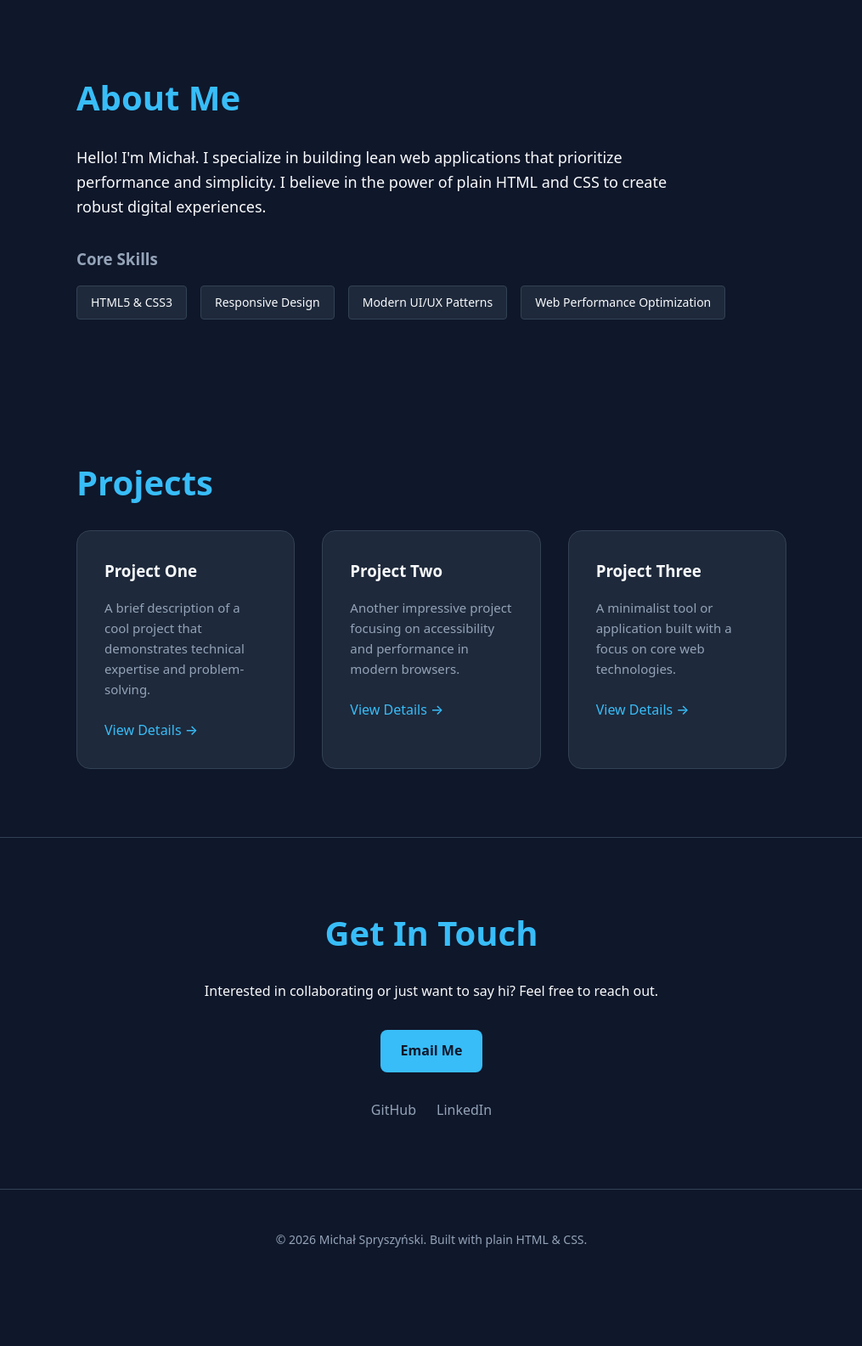
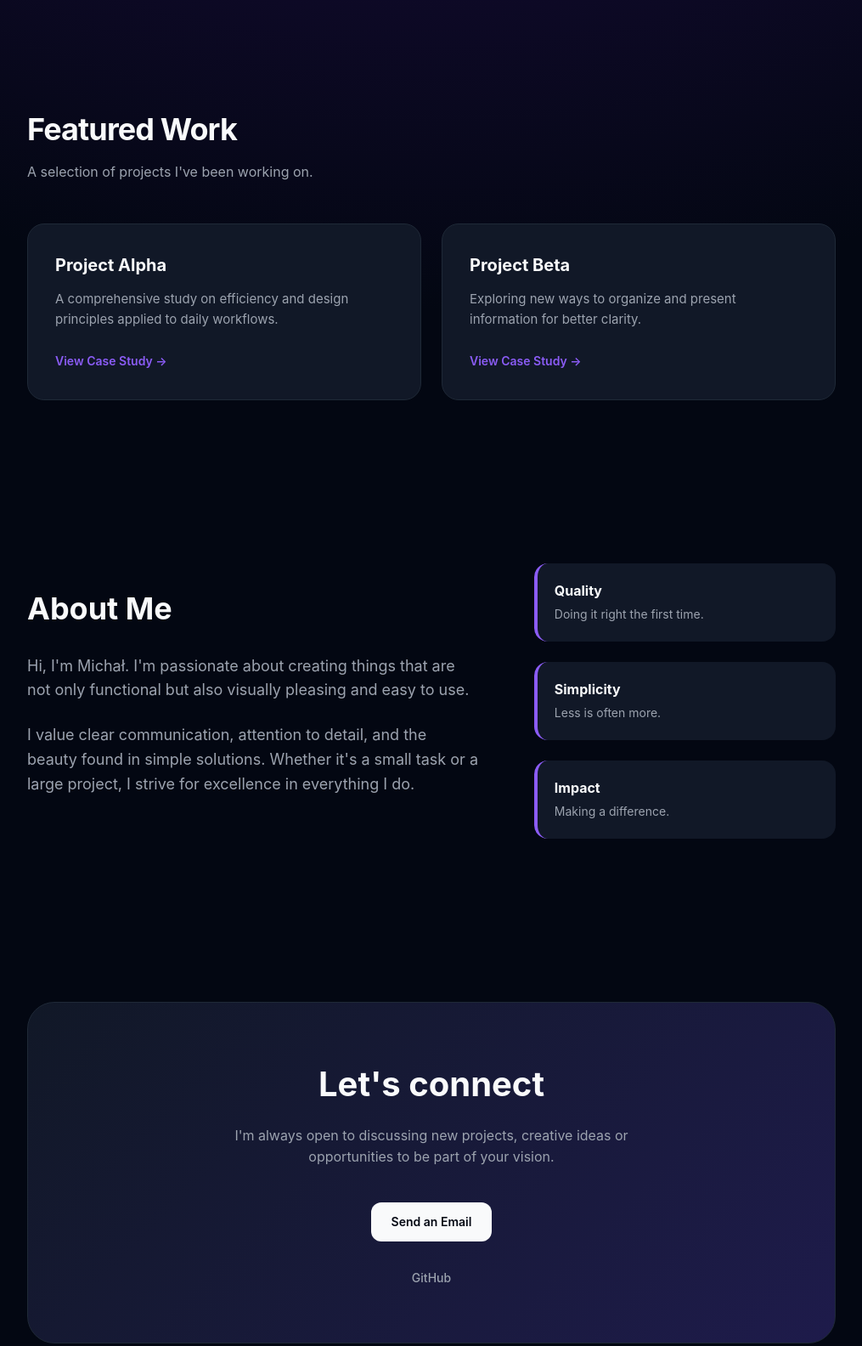
Before and after one commit to michal-spryszynski/website, a plain HTML site: page index.html in a window 1280 px wide. Shown: the part 665-2249 px from the top of the page at 85% size, without its empty margins (132-1147 px from the left). Before the commit the page ends 2184 px from the top, so only its background shows below. Drawn offline with Linux system fonts and the light colour scheme.

Commit message:
website_update

```diff
--- a/index.html
+++ b/index.html
@@ -9,11 +9,11 @@
 <body>
     <header>
         <div class="container">
-            <h1>Michał Spryszyński</h1>
+            <div class="logo">Michał Spryszyński</div>
             <nav>
                 <ul>
+                    <li><a href="#projects">Work</a></li>
                     <li><a href="#about">About</a></li>
-                    <li><a href="#projects">Projects</a></li>
                     <li><a href="#contact">Contact</a></li>
                 </ul>
             </nav>
@@ -23,60 +23,75 @@
     <main>
         <section id="hero">
             <div class="container">
-                <h2>Software Engineer & Minimalist</h2>
-                <p>Building clean, efficient, and user-centric web experiences.</p>
-                <a href="#projects" class="btn">View My Work</a>
-            </div>
-        </section>
-
-        <section id="about">
-            <div class="container">
-                <h2>About Me</h2>
-                <p>Hello! I'm Michał. I specialize in building lean web applications that prioritize performance and simplicity. I believe in the power of plain HTML and CSS to create robust digital experiences.</p>
-                <div class="skills">
-                    <h3>Core Skills</h3>
-                    <ul>
-                        <li>HTML5 & CSS3</li>
-                        <li>Responsive Design</li>
-                        <li>Modern UI/UX Patterns</li>
-                        <li>Web Performance Optimization</li>
-                    </ul>
+                <span class="badge">Available for new opportunities</span>
+                <h1>Creative Thinker & Problem Solver</h1>
+                <p>Focused on simplicity, quality, and meaningful work.</p>
+                <div class="hero-actions">
+                    <a href="#projects" class="btn">View My Work</a>
+                    <a href="#contact" class="btn btn-outline">Get in Touch</a>
                 </div>
             </div>
         </section>
 
         <section id="projects">
             <div class="container">
-                <h2>Projects</h2>
+                <div class="section-header">
+                    <h2>Featured Work</h2>
+                    <p>A selection of projects I've been working on.</p>
+                </div>
                 <div class="project-grid">
                     <article class="project-card">
-                        <h3>Project One</h3>
-                        <p>A brief description of a cool project that demonstrates technical expertise and problem-solving.</p>
-                        <a href="#" class="link">View Details &rarr;</a>
+                        <div class="project-content">
+                            <h3>Project Alpha</h3>
+                            <p>A comprehensive study on efficiency and design principles applied to daily workflows.</p>
+                            <a href="#" class="link">View Case Study &rarr;</a>
+                        </div>
                     </article>
                     <article class="project-card">
-                        <h3>Project Two</h3>
-                        <p>Another impressive project focusing on accessibility and performance in modern browsers.</p>
-                        <a href="#" class="link">View Details &rarr;</a>
+                        <div class="project-content">
+                            <h3>Project Beta</h3>
+                            <p>Exploring new ways to organize and present information for better clarity.</p>
+                            <a href="#" class="link">View Case Study &rarr;</a>
+                        </div>
                     </article>
-                    <article class="project-card">
-                        <h3>Project Three</h3>
-                        <p>A minimalist tool or application built with a focus on core web technologies.</p>
-                        <a href="#" class="link">View Details &rarr;</a>
-                    </article>
+                </div>
+            </div>
+        </section>
+
+        <section id="about">
+            <div class="container">
+                <div class="about-grid">
+                    <div class="about-text">
+                        <h2>About Me</h2>
+                        <p>Hi, I'm Michał. I'm passionate about creating things that are not only functional but also visually pleasing and easy to use.</p>
+                        <p>I value clear communication, attention to detail, and the beauty found in simple solutions. Whether it's a small task or a large project, I strive for excellence in everything I do.</p>
+                    </div>
+                    <div class="about-values">
+                        <div class="value-item">
+                            <h4>Quality</h4>
+                            <p>Doing it right the first time.</p>
+                        </div>
+                        <div class="value-item">
+                            <h4>Simplicity</h4>
+                            <p>Less is often more.</p>
+                        </div>
+                        <div class="value-item">
+                            <h4>Impact</h4>
+                            <p>Making a difference.</p>
+                        </div>
+                    </div>
                 </div>
             </div>
         </section>
 
         <section id="contact">
             <div class="container">
-                <h2>Get In Touch</h2>
-                <p>Interested in collaborating or just want to say hi? Feel free to reach out.</p>
-                <div class="contact-links">
-                    <a href="mailto:michal@example.com" class="btn">Email Me</a>
+                <div class="contact-card">
+                    <h2>Let's connect</h2>
+                    <p>I'm always open to discussing new projects, creative ideas or opportunities to be part of your vision.</p>
+                    <a href="mailto:michalspryszynski1@wp.pl" class="btn">Send an Email</a>
                     <div class="social-links">
-                        <a href="https://github.com" target="_blank" rel="noopener">GitHub</a>
-                        <a href="https://linkedin.com" target="_blank" rel="noopener">LinkedIn</a>
+                        <a href="https://github.com/michal-spryszynski" target="_blank" rel="noopener">GitHub</a>
                     </div>
                 </div>
             </div>
@@ -85,7 +100,7 @@
 
     <footer>
         <div class="container">
-            <p>&copy; 2026 Michał Spryszyński. Built with plain HTML & CSS.</p>
+            <p>&copy; 2026 Michał Spryszyński</p>
         </div>
     </footer>
 </body>
--- a/style.css
+++ b/style.css
@@ -1,12 +1,12 @@
 :root {
-    --bg-color: #0f172a;
-    --surface-color: #1e293b;
-    --primary-text: #f8fafc;
-    --secondary-text: #94a3b8;
-    --accent-color: #38bdf8;
-    --accent-hover: #0ea5e9;
-    --border-color: #334155;
-    --container-width: 900px;
+    --bg-color: #030712;
+    --surface-color: #111827;
+    --primary-text: #f9fafb;
+    --secondary-text: #9ca3af;
+    --accent-color: #8b5cf6;
+    --accent-hover: #7c3aed;
+    --border-color: #1f2937;
+    --container-width: 1000px;
 }
 
 * {
@@ -20,21 +20,28 @@ html {
 }
 
 body {
-    font-family: system-ui, -apple-system, BlinkMacSystemFont, 'Segoe UI', Roboto, Oxygen, Ubuntu, Cantarell, 'Open Sans', 'Helvetica Neue', sans-serif;
+    font-family: 'Inter', system-ui, -apple-system, sans-serif;
     background-color: var(--bg-color);
+    background-image: radial-gradient(circle at 50% -20%, #2e1065 0%, transparent 50%);
     color: var(--primary-text);
     line-height: 1.6;
+    -webkit-font-smoothing: antialiased;
 }
 
 .container {
     max-width: var(--container-width);
     margin: 0 auto;
-    padding: 0 2rem;
+    padding: 0 1.5rem;
 }
 
 /* Header & Navigation */
 header {
-    padding: 2rem 0;
+    padding: 1.5rem 0;
+    position: sticky;
+    top: 0;
+    background: rgba(3, 7, 18, 0.8);
+    backdrop-filter: blur(8px);
+    z-index: 100;
     border-bottom: 1px solid var(--border-color);
 }
 
@@ -44,158 +51,254 @@ header .container {
     align-items: center;
 }
 
-h1 {
-    font-size: 1.5rem;
+.logo {
+    font-size: 1.25rem;
     font-weight: 700;
+    letter-spacing: -0.025em;
+    background: linear-gradient(to right, #a78bfa, #8b5cf6);
+    -webkit-background-clip: text;
+    -webkit-text-fill-color: transparent;
 }
 
 nav ul {
     list-style: none;
     display: flex;
-    gap: 2rem;
+    gap: 1.5rem;
 }
 
 nav a {
     text-decoration: none;
     color: var(--secondary-text);
+    font-size: 0.875rem;
     font-weight: 500;
-    transition: color 0.2s ease;
+    transition: all 0.2s ease;
 }
 
 nav a:hover {
-    color: var(--accent-color);
-}
-
-/* Main Content */
-main section {
-    padding: 5rem 0;
-}
-
-h2 {
-    font-size: 2.5rem;
-    margin-bottom: 1.5rem;
-    color: var(--accent-color);
+    color: var(--primary-text);
 }
 
 /* Hero Section */
 #hero {
+    padding: 8rem 0;
     text-align: center;
-    padding: 8rem 0;
 }
 
-#hero h2 {
-    font-size: 3.5rem;
-    color: var(--primary-text);
-    margin-bottom: 1rem;
+.badge {
+    display: inline-block;
+    padding: 0.25rem 0.75rem;
+    background: var(--surface-color);
+    border: 1px solid var(--border-color);
+    border-radius: 9999px;
+    font-size: 0.75rem;
+    font-weight: 500;
+    color: var(--accent-color);
+    margin-bottom: 1.5rem;
+}
+
+#hero h1 {
+    font-size: clamp(2.5rem, 8vw, 4.5rem);
+    font-weight: 800;
+    line-height: 1.1;
+    letter-spacing: -0.05em;
+    margin-bottom: 1.5rem;
+    background: linear-gradient(to bottom, #fff, #9ca3af);
+    -webkit-background-clip: text;
+    -webkit-text-fill-color: transparent;
 }
 
 #hero p {
-    font-size: 1.25rem;
+    font-size: clamp(1.125rem, 3vw, 1.25rem);
     color: var(--secondary-text);
-    margin-bottom: 2rem;
+    max-width: 600px;
+    margin: 0 auto 2.5rem;
+}
+
+.hero-actions {
+    display: flex;
+    gap: 1rem;
+    justify-content: center;
 }
 
 /* Buttons */
 .btn {
     display: inline-block;
-    background-color: var(--accent-color);
-    color: var(--bg-color);
     padding: 0.75rem 1.5rem;
+    font-size: 0.875rem;
+    font-weight: 600;
     text-decoration: none;
-    border-radius: 0.5rem;
-    font-weight: 600;
-    transition: background-color 0.2s ease;
+    border-radius: 0.75rem;
+    transition: all 0.2s ease;
+    cursor: pointer;
 }
 
-.btn:hover {
-    background-color: var(--accent-hover);
+.btn:not(.btn-outline) {
+    background-color: var(--primary-text);
+    color: var(--bg-color);
 }
 
-/* About & Skills */
-#about p {
-    font-size: 1.125rem;
-    max-width: 700px;
-    margin-bottom: 2rem;
+.btn:not(.btn-outline):hover {
+    transform: translateY(-2px);
+    box-shadow: 0 10px 20px -10px rgba(255, 255, 255, 0.3);
 }
 
-.skills h3 {
-    margin-bottom: 1rem;
+.btn-outline {
+    background-color: transparent;
+    color: var(--primary-text);
+    border: 1px solid var(--border-color);
+}
+
+.btn-outline:hover {
+    background-color: var(--surface-color);
+    border-color: var(--secondary-text);
+}
+
+/* Sections */
+main section {
+    padding: 6rem 0;
+}
+
+.section-header {
+    margin-bottom: 3rem;
+}
+
+.section-header h2 {
+    font-size: 2.25rem;
+    font-weight: 700;
+    letter-spacing: -0.025em;
+    margin-bottom: 0.5rem;
+}
+
+.section-header p {
     color: var(--secondary-text);
 }
 
-.skills ul {
-    list-style: none;
-    display: flex;
-    flex-wrap: wrap;
-    gap: 1rem;
-}
-
-.skills li {
-    background-color: var(--surface-color);
-    padding: 0.5rem 1rem;
-    border-radius: 0.25rem;
-    font-size: 0.875rem;
-    border: 1px solid var(--border-color);
-}
-
-/* Projects Grid */
+/* Projects */
 .project-grid {
     display: grid;
-    grid-template-columns: repeat(auto-fit, minmax(250px, 1fr));
-    gap: 2rem;
+    grid-template-columns: repeat(auto-fit, minmax(300px, 1fr));
+    gap: 1.5rem;
 }
 
 .project-card {
-    background-color: var(--surface-color);
-    padding: 2rem;
-    border-radius: 1rem;
+    background: var(--surface-color);
     border: 1px solid var(--border-color);
-    transition: transform 0.2s ease, border-color 0.2s ease;
+    border-radius: 1.25rem;
+    overflow: hidden;
+    transition: all 0.3s ease;
+    position: relative;
 }
 
 .project-card:hover {
-    transform: translateY(-5px);
     border-color: var(--accent-color);
+    transform: translateY(-4px);
+    box-shadow: 0 20px 40px -20px rgba(139, 92, 246, 0.2);
+}
+
+.project-content {
+    padding: 2rem;
 }
 
 .project-card h3 {
-    margin-bottom: 1rem;
+    font-size: 1.25rem;
+    margin-bottom: 0.75rem;
 }
 
 .project-card p {
     color: var(--secondary-text);
+    font-size: 0.9375rem;
     margin-bottom: 1.5rem;
-    font-size: 0.9375rem;
 }
 
 .project-card .link {
     text-decoration: none;
     color: var(--accent-color);
-    font-weight: 500;
+    font-size: 0.875rem;
+    font-weight: 600;
 }
 
-/* Contact */
-#contact {
-    text-align: center;
-    border-top: 1px solid var(--border-color);
+/* About Section */
+.about-grid {
+    display: grid;
+    grid-template-columns: 1.5fr 1fr;
+    gap: 4rem;
+    align-items: center;
 }
 
-.contact-links {
+.about-text h2 {
+    font-size: 2.25rem;
+    margin-bottom: 1.5rem;
+}
+
+.about-text p {
+    color: var(--secondary-text);
+    font-size: 1.125rem;
+    margin-bottom: 1.5rem;
+}
+
+.about-values {
     display: flex;
     flex-direction: column;
-    align-items: center;
-    gap: 2rem;
-    margin-top: 2rem;
+    gap: 1.5rem;
+}
+
+.value-item {
+    background: var(--surface-color);
+    padding: 1.25rem;
+    border-radius: 1rem;
+    border-left: 4px solid var(--accent-color);
+}
+
+.value-item h4 {
+    font-size: 1rem;
+    margin-bottom: 0.25rem;
+}
+
+.value-item p {
+    font-size: 0.875rem;
+    color: var(--secondary-text);
+}
+
+/* Contact Card */
+.contact-card {
+    background: linear-gradient(135deg, var(--surface-color) 0%, #1e1b4b 100%);
+    padding: 4rem 2rem;
+    border-radius: 2rem;
+    text-align: center;
+    border: 1px solid var(--border-color);
+}
+
+.contact-card h2 {
+    font-size: 2.5rem;
+    margin-bottom: 1rem;
+}
+
+.contact-card p {
+    color: var(--secondary-text);
+    max-width: 500px;
+    margin: 0 auto 2.5rem;
+}
+
+.dot {
+    width: 4px;
+    height: 4px;
+    background: var(--border-color);
+    border-radius: 50%;
 }
 
 .social-links {
     display: flex;
-    gap: 1.5rem;
+    justify-content: center;
+    align-items: center;
+    gap: 1rem;
+    margin-top: 2rem;
 }
 
 .social-links a {
     color: var(--secondary-text);
     text-decoration: none;
+    font-size: 0.875rem;
+    font-weight: 500;
     transition: color 0.2s ease;
 }
 
@@ -205,25 +308,25 @@ h2 {
 
 /* Footer */
 footer {
-    padding: 3rem 0;
+    padding: 4rem 0;
+    border-top: 1px solid var(--border-color);
     text-align: center;
     color: var(--secondary-text);
     font-size: 0.875rem;
-    border-top: 1px solid var(--border-color);
 }
 
-/* Responsive adjustments */
+/* Responsive */
 @media (max-width: 768px) {
-    header .container {
-        flex-direction: column;
-        gap: 1rem;
+    .about-grid {
+        grid-template-columns: 1fr;
+        gap: 2.5rem;
     }
 
-    #hero h2 {
-        font-size: 2.5rem;
+    #hero {
+        padding: 6rem 0;
     }
 
-    main section {
-        padding: 3rem 0;
+    .hero-actions {
+        flex-direction: column;
     }
 }
```
